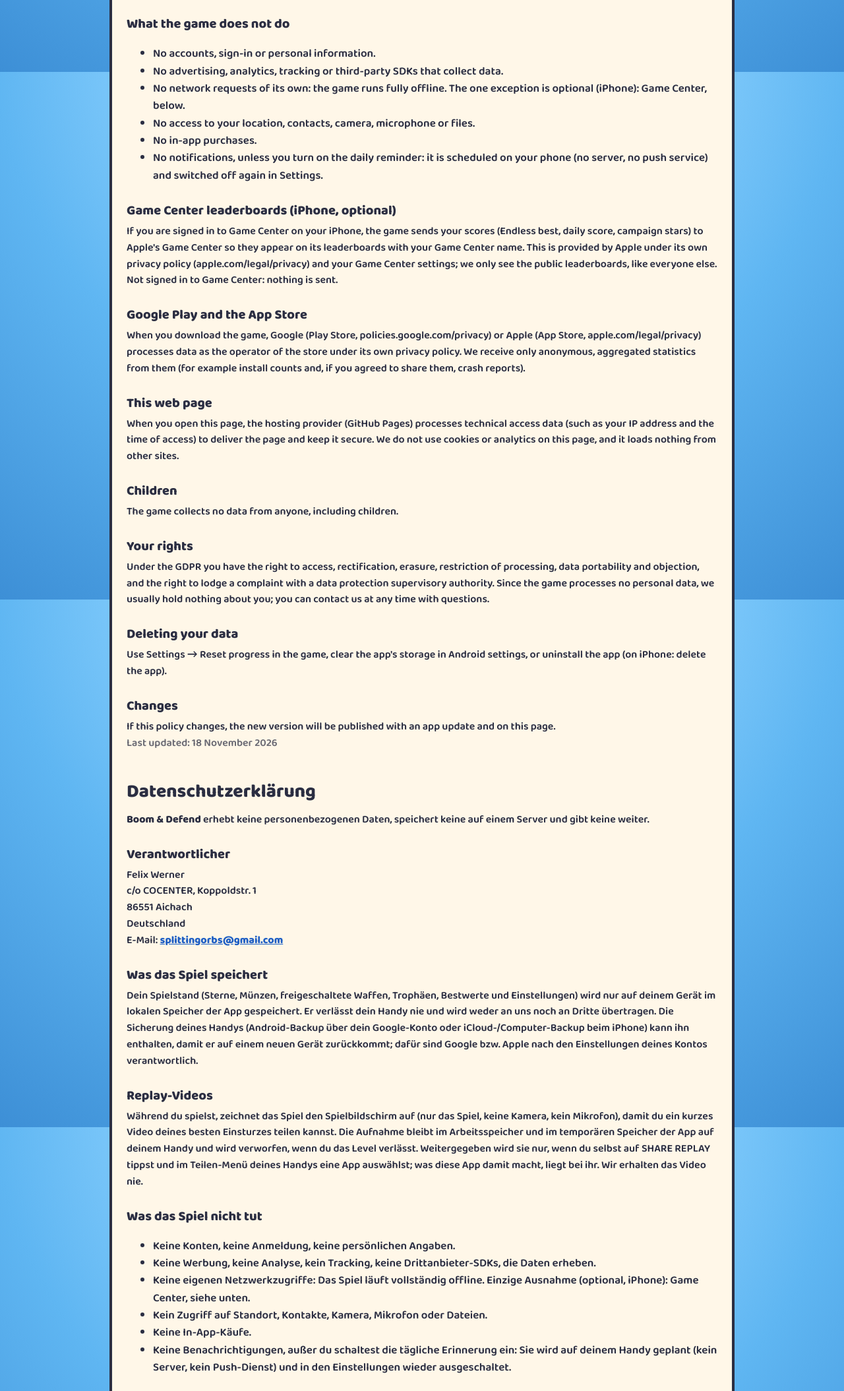
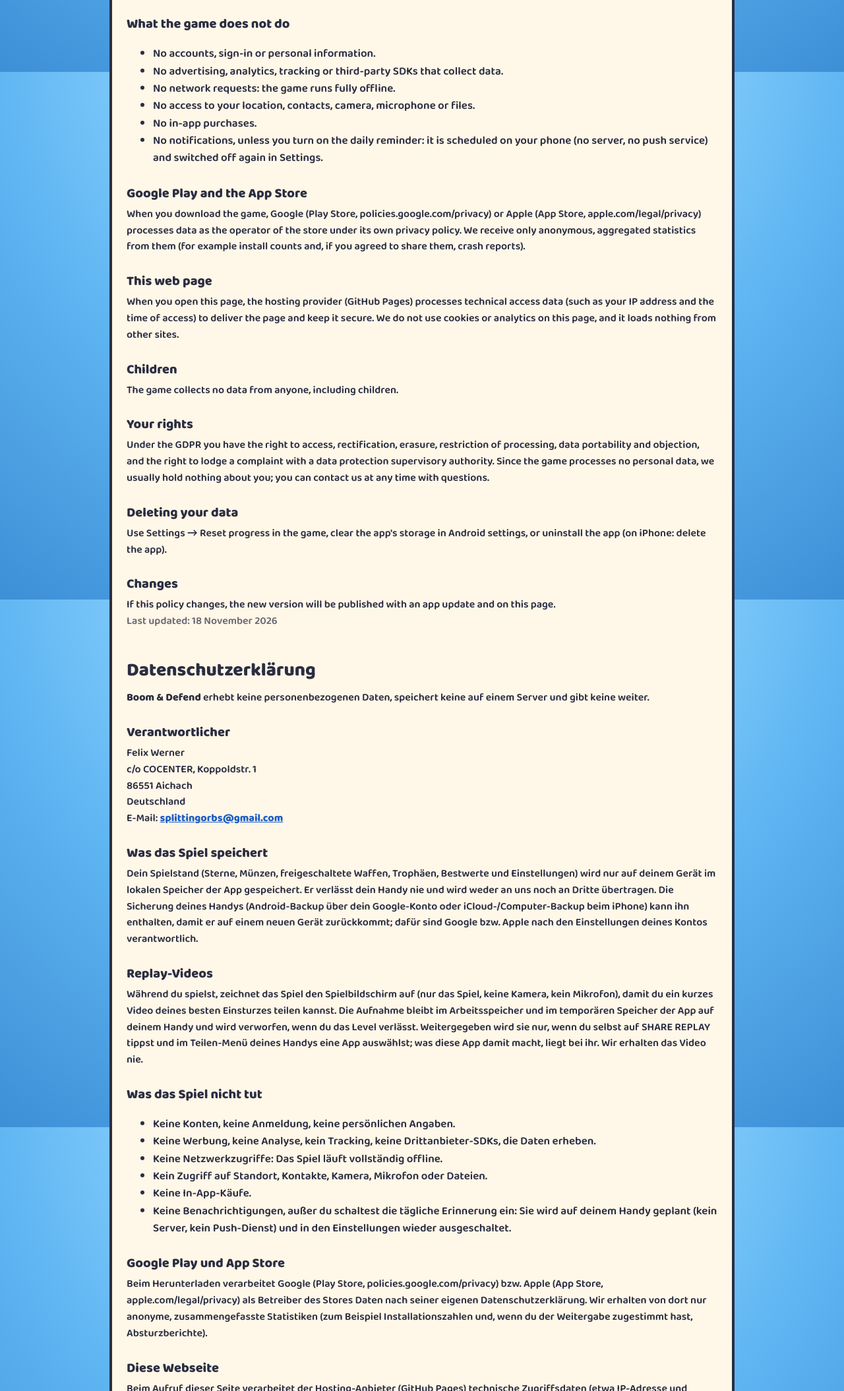
Before and after one commit to felixsecondary03/boom-and-defend-site, a plain HTML site: page privacy-policy.html in a window 1280 px wide. Shown: the part 691-2800 px from the top of the page at 66% size. Drawn offline with Linux system fonts and the light colour scheme.

Commit message:
Privacy policy: no Game Center section (leaderboards are off for the launch)
Co-Authored-By: Claude Opus 5.5 <noreply@anthropic.com>
Claude-Session: https://claude.ai/code/session_01MTaoRUen1jVXnAuYQRPN9D

```diff
--- a/privacy-policy.html
+++ b/privacy-policy.html
@@ -95,13 +95,11 @@ footer.bottom a { color: #fff; }
 <ul>
 <li>No accounts, sign-in or personal information.</li>
 <li>No advertising, analytics, tracking or third-party SDKs that collect data.</li>
-<li>No network requests of its own: the game runs fully offline. The one exception is optional (iPhone): Game Center, below.</li>
+<li>No network requests: the game runs fully offline.</li>
 <li>No access to your location, contacts, camera, microphone or files.</li>
 <li>No in-app purchases.</li>
 <li>No notifications, unless you turn on the daily reminder: it is scheduled on your phone (no server, no push service) and switched off again in Settings.</li>
 </ul>
-<h4>Game Center leaderboards (iPhone, optional)</h4>
-<p>If you are signed in to Game Center on your iPhone, the game sends your scores (Endless best, daily score, campaign stars) to Apple's Game Center so they appear on its leaderboards with your Game Center name. This is provided by Apple under its own privacy policy (apple.com/legal/privacy) and your Game Center settings; we only see the public leaderboards, like everyone else. Not signed in to Game Center: nothing is sent.</p>
 <h4>Google Play and the App Store</h4>
 <p>When you download the game, Google (Play Store, policies.google.com/privacy) or Apple (App Store, apple.com/legal/privacy) processes data as the operator of the store under its own privacy policy. We receive only anonymous, aggregated statistics from them (for example install counts and, if you agreed to share them, crash reports).</p>
 <h4>This web page</h4><p>When you open this page, the hosting provider (GitHub Pages) processes technical access data (such as your IP address and the time of access) to deliver the page and keep it secure. We do not use cookies or analytics on this page, and it loads nothing from other sites.</p><h4>Children</h4>
@@ -127,13 +125,11 @@ footer.bottom a { color: #fff; }
 <ul>
 <li>Keine Konten, keine Anmeldung, keine persönlichen Angaben.</li>
 <li>Keine Werbung, keine Analyse, kein Tracking, keine Drittanbieter-SDKs, die Daten erheben.</li>
-<li>Keine eigenen Netzwerkzugriffe: Das Spiel läuft vollständig offline. Einzige Ausnahme (optional, iPhone): Game Center, siehe unten.</li>
+<li>Keine Netzwerkzugriffe: Das Spiel läuft vollständig offline.</li>
 <li>Kein Zugriff auf Standort, Kontakte, Kamera, Mikrofon oder Dateien.</li>
 <li>Keine In-App-Käufe.</li>
 <li>Keine Benachrichtigungen, außer du schaltest die tägliche Erinnerung ein: Sie wird auf deinem Handy geplant (kein Server, kein Push-Dienst) und in den Einstellungen wieder ausgeschaltet.</li>
 </ul>
-<h4>Game-Center-Bestenlisten (iPhone, optional)</h4>
-<p>Wenn du auf deinem iPhone bei Game Center angemeldet bist, sendet das Spiel deine Punkte (Endlos-Rekord, Tagespunkte, Kampagnensterne) an Apples Game Center, damit sie mit deinem Game-Center-Namen in den Bestenlisten erscheinen. Das stellt Apple nach seiner eigenen Datenschutzerklärung (apple.com/legal/privacy) und deinen Game-Center-Einstellungen bereit; wir sehen nur die öffentlichen Bestenlisten wie alle anderen. Ohne Game-Center-Anmeldung wird nichts gesendet.</p>
 <h4>Google Play und App Store</h4>
 <p>Beim Herunterladen verarbeitet Google (Play Store, policies.google.com/privacy) bzw. Apple (App Store, apple.com/legal/privacy) als Betreiber des Stores Daten nach seiner eigenen Datenschutzerklärung. Wir erhalten von dort nur anonyme, zusammengefasste Statistiken (zum Beispiel Installationszahlen und, wenn du der Weitergabe zugestimmt hast, Absturzberichte).</p>
 <h4>Diese Webseite</h4><p>Beim Aufruf dieser Seite verarbeitet der Hosting-Anbieter (GitHub Pages) technische Zugriffsdaten (etwa IP-Adresse und Zeitpunkt), um die Seite auszuliefern und abzusichern. Wir verwenden auf dieser Seite keine Cookies und keine Analyse, und sie lädt nichts von anderen Seiten nach.</p><h4>Kinder</h4>
```
